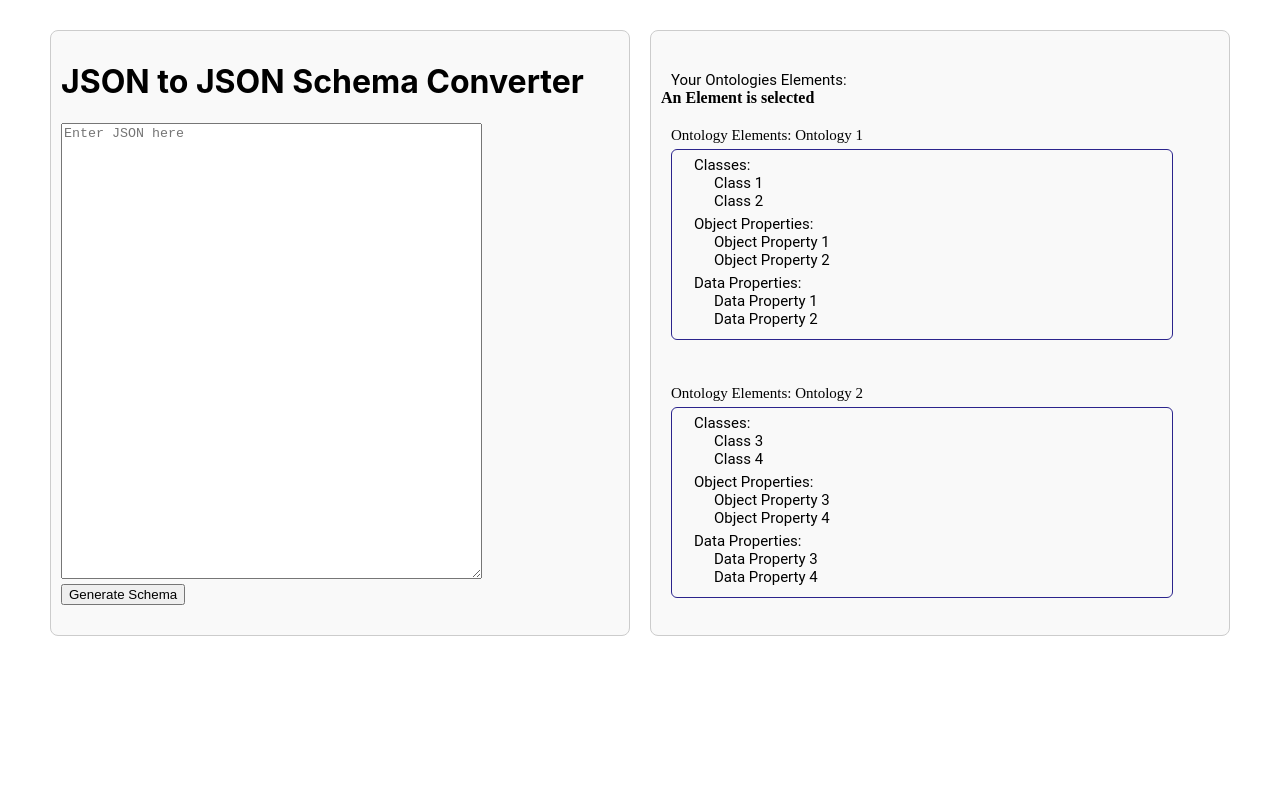
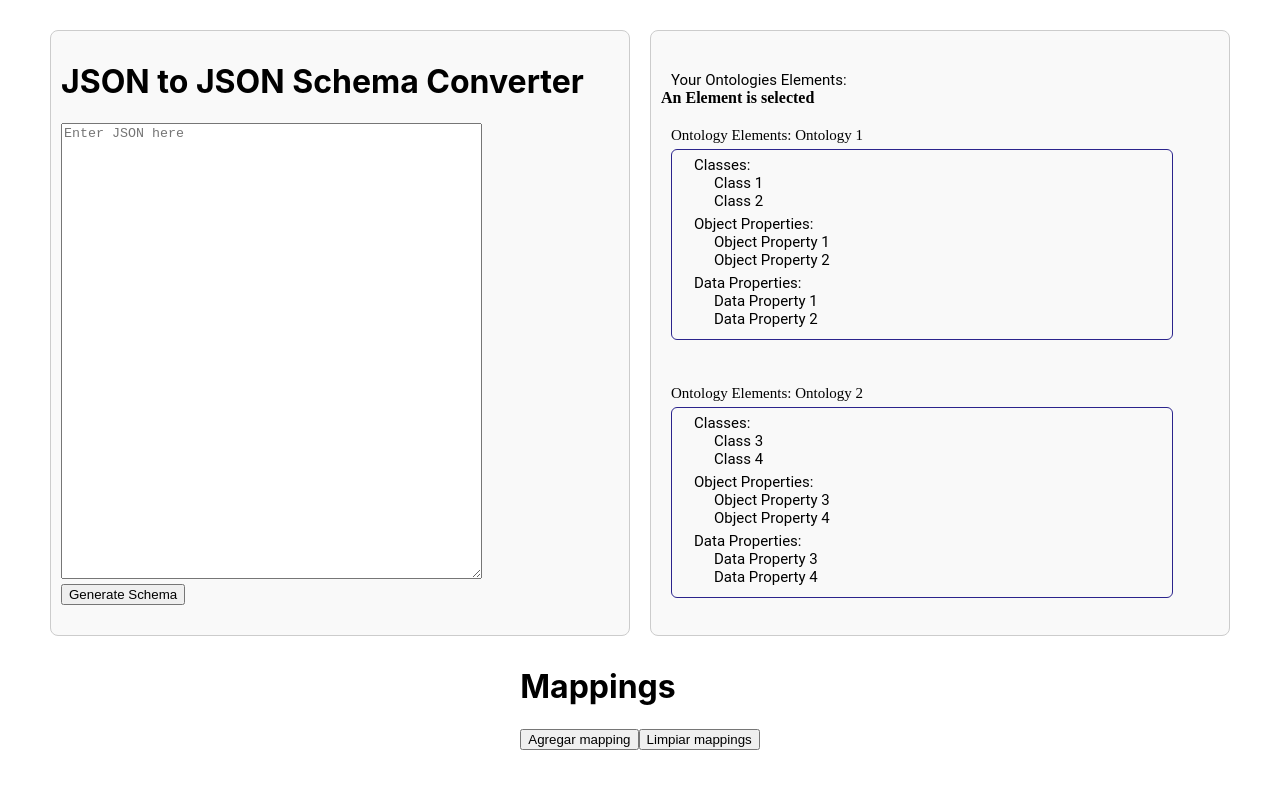
Before and after one commit to micalopez0112/proyecto-grado, a React (Create React App) app in the folder frontend/: page / in a window 1280 px wide. Shown: the top 788 px of the page. Built offline with nearby package versions, Linux system fonts and the light colour scheme.

Commit message:
se agrega Mappings como variable del contexto

```diff
--- a/frontend/src/components/JsonSchema.tsx
+++ b/frontend/src/components/JsonSchema.tsx
@@ -178,7 +178,7 @@ const Json: React.FC = () => {
             <pre className="json-schema">
               {JSON.stringify(jsonSchema, null, 2)}
             </pre>
-          </div> */}
+      </div>*/ }
           <div className="json-schema">
             {JsonElementSelected !== "" ? <p>{JsonElementSelected}</p> : null}
             {renderProperties(jsonSchema.properties, "")}
--- a/frontend/src/context/context.tsx
+++ b/frontend/src/context/context.tsx
@@ -3,6 +3,9 @@ import React, { createContext, useContext, useState } from 'react';
 interface OntoElement{
   name?: string;
   iri?: string;
+}
+interface Mapping{
+  [jsonKey:string]: OntoElement[];
 }
 interface JsonSchemaContextProps {
   jsonSchemaContext: any;
@@ -12,6 +15,10 @@ interface JsonSchemaContextProps {
   setJsonElementSelected: (value: any) => void;
   OntoElementSelected: OntoElement;
   setOntoElementSelected: (value: any) => void;
+  mappings: Mapping;
+  setMappings: (mappings: Mapping) => void;
+  addNewMapping : () => void;
+  clearMappings: () => void;
 }
 
 /*
@@ -21,20 +28,39 @@ Arreglar tipos para que se use el JsonSchema interface declarado en JsonSchema.t
 
  const Context = createContext<JsonSchemaContextProps>({
   jsonSchemaContext: {},
-  setJsonSchemaContext: () => {},
   JsonElementSelected: {},
   ontologyDataContext: {},
   OntoElementSelected: {},
+  mappings: {},
+  setJsonSchemaContext: () => {},
   setJsonElementSelected: () => {},
   setOntoElementSelected: () => {},
+  setMappings:  () => {},
+  addNewMapping: () =>{},
+  clearMappings: () => {},
 });
 
 const ContextProvider = ({ children }: { children: React.ReactNode }) => {
   const [JsonElementSelected, setJsonElementSelected] = useState<string>('');
   const [OntoElementSelected, setOntoElementSelected] = useState<Object>({});
   const [jsonSchemaContext, setJsonSchemaContext] = useState<Object>({});
-  const [mappings, setMappings] = useState<Object []>([]);
+  const [mappings, setMappings] = useState<Mapping>({});
   const [ontologyDataContext, setOntologyDataContext] = useState<Object>({});
+
+
+  const addNewMapping = () =>{
+    console.log("Adding new mapping");
+    setMappings({
+      ...mappings,
+      [JsonElementSelected]: [...(mappings[JsonElementSelected] || []), OntoElementSelected]
+    });
+    setOntoElementSelected({});
+    setJsonElementSelected('');
+  }
+
+  const clearMappings = () => {
+    setMappings({});
+  };
 
   return (
     <Context.Provider
@@ -46,6 +72,10 @@ const ContextProvider = ({ children }: { children: React.ReactNode }) => {
         ontologyDataContext,
         OntoElementSelected,
         setOntoElementSelected,
+        mappings,
+        setMappings,
+        addNewMapping,
+        clearMappings
       }}
     >
       {children}
--- a/frontend/src/pages/Mapping.tsx
+++ b/frontend/src/pages/Mapping.tsx
@@ -2,6 +2,7 @@ import React from 'react'
 import Json from '../components/JsonSchema.tsx'
 import OntologyData from '../components/OntologyData.tsx';
 import { useNavigate } from "react-router-dom";
+import { useDataContext } from '../context/context.tsx';
 
 export const Mapping = () => {
 
@@ -10,6 +11,10 @@ export const Mapping = () => {
     const handleClick = () => {
         navigate('./Ontology');
     }
+
+    const { mappings,addNewMapping,clearMappings } = useDataContext();
+
+
     return(
     <div className="App">
         <div className='content-container'>
@@ -20,6 +25,27 @@ export const Mapping = () => {
                 <OntologyData></OntologyData>
             </div>
         </div>
+        <div>
+            <h1>Mappings</h1>
+            <button onClick={addNewMapping}>Agregar mapping</button>
+            <button onClick={clearMappings}>Limpiar mappings</button>
+            {
+                Object.keys(mappings).map((key) => {
+                    return (
+                        <div>
+                            <h2>{key}</h2>
+                            <ul>
+                                {
+                                    mappings[key].map((element) => {
+                                        return <li>{element.name}</li>
+                                    })
+                                }
+                            </ul>
+                        </div>
+                    )
+                })
+            }
+        </div>
     </div>
     )
 }
```
Also changed, not shown: frontend/src/components/OntologyData.tsx (+13 -0 lines).
